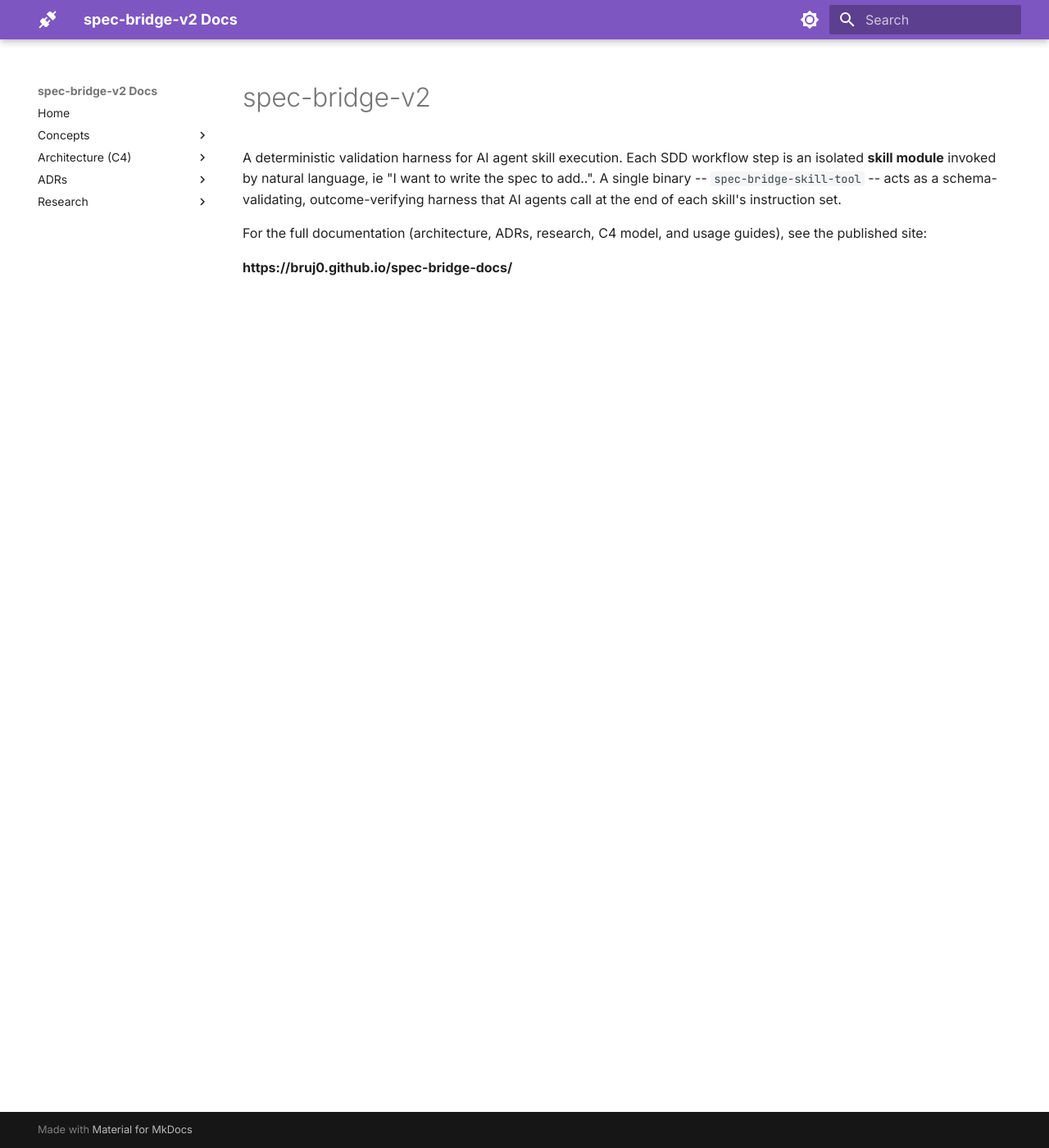
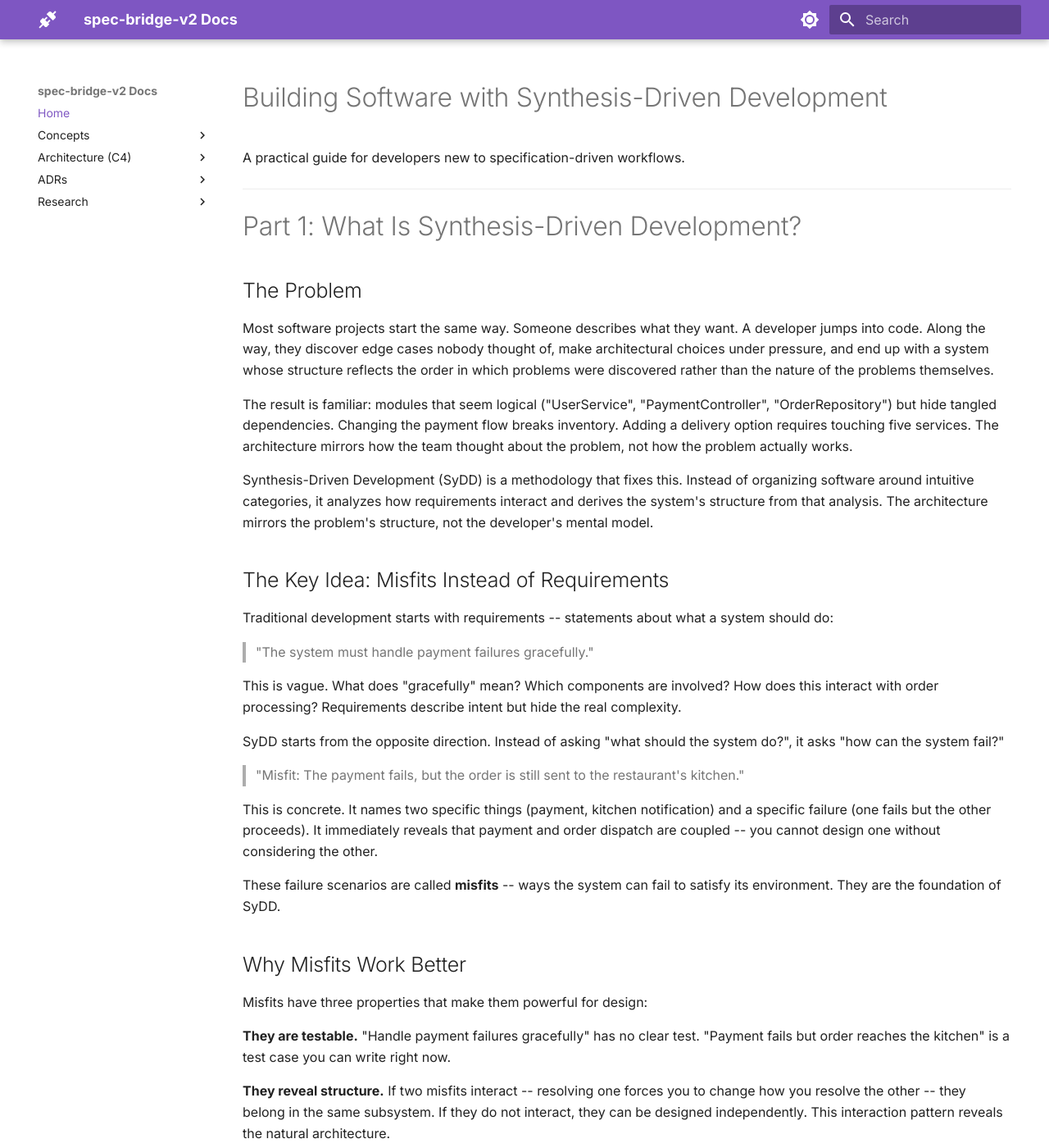
Before and after one commit to bruj0/spec-bridge-docs, an MkDocs documentation site: the page built from docs/index.md, in a window 1280 px wide and 1400 px high. Shown: the whole window at 82% size. Built offline with MkDocs 1.6.1 and Material for MkDocs 9.7.7, drawn with Linux system fonts in a browser that asks for light colours; some of the changed text lies outside the part shown.

Commit message:
docs: set guide as site home

````diff
--- a/docs/README.md
+++ /dev/null
@@ -1,7 +0,0 @@
-# spec-bridge-v2
-
-A deterministic validation harness for AI agent skill execution. Each SDD workflow step is an isolated **skill module** invoked by natural language, ie "I want to write the spec to add..". A single binary -- `spec-bridge-skill-tool` -- acts as a schema-validating, outcome-verifying harness that AI agents call at the end of each skill's instruction set.
-
-For the full documentation (architecture, ADRs, research, C4 model, and usage guides), see the published site:
-
-**https://bruj0.github.io/spec-bridge-docs/**
--- /dev/null
+++ b/docs/index.md
@@ -0,0 +1,260 @@
+# Building Software with Synthesis-Driven Development
+
+A practical guide for developers new to specification-driven workflows.
+
+---
+
+# Part 1: What Is Synthesis-Driven Development?
+
+## The Problem
+
+Most software projects start the same way. Someone describes what they want. A developer jumps into code. Along the way, they discover edge cases nobody thought of, make architectural choices under pressure, and end up with a system whose structure reflects the order in which problems were discovered rather than the nature of the problems themselves.
+
+The result is familiar: modules that seem logical ("UserService", "PaymentController", "OrderRepository") but hide tangled dependencies. Changing the payment flow breaks inventory. Adding a delivery option requires touching five services. The architecture mirrors how the team thought about the problem, not how the problem actually works.
+
+Synthesis-Driven Development (SyDD) is a methodology that fixes this. Instead of organizing software around intuitive categories, it analyzes how requirements interact and derives the system's structure from that analysis. The architecture mirrors the problem's structure, not the developer's mental model.
+
+## The Key Idea: Misfits Instead of Requirements
+
+Traditional development starts with requirements -- statements about what a system should do:
+
+> "The system must handle payment failures gracefully."
+
+This is vague. What does "gracefully" mean? Which components are involved? How does this interact with order processing? Requirements describe intent but hide the real complexity.
+
+SyDD starts from the opposite direction. Instead of asking "what should the system do?", it asks "how can the system fail?"
+
+> "Misfit: The payment fails, but the order is still sent to the restaurant's kitchen."
+
+This is concrete. It names two specific things (payment, kitchen notification) and a specific failure (one fails but the other proceeds). It immediately reveals that payment and order dispatch are coupled -- you cannot design one without considering the other.
+
+These failure scenarios are called **misfits** -- ways the system can fail to satisfy its environment. They are the foundation of SyDD.
+
+## Why Misfits Work Better
+
+Misfits have three properties that make them powerful for design:
+
+**They are testable.** "Handle payment failures gracefully" has no clear test. "Payment fails but order reaches the kitchen" is a test case you can write right now.
+
+**They reveal structure.** If two misfits interact -- resolving one forces you to change how you resolve the other -- they belong in the same subsystem. If they do not interact, they can be designed independently. This interaction pattern reveals the natural architecture.
+
+**They are binary.** Either the system handles the situation or it does not. There is no ambiguity about whether a misfit has been resolved.
+
+## The Origin: Christopher Alexander
+
+SyDD is grounded in the work of architect Christopher Alexander, who published *Notes on the Synthesis of Form* in 1964. Alexander was solving a problem in building design: how do you decompose a complex design into parts that can be worked on independently?
+
+His answer was methodical:
+
+1. List every way a design can fail its environment (misfits).
+2. Map which failures affect each other (the interaction graph).
+3. Group tightly interacting failures into clusters (subsystems).
+4. Design each cluster independently.
+
+The clusters have a critical property: things inside a cluster strongly affect each other (dense internal coupling), while things in different clusters barely affect each other (sparse external coupling). This is exactly the property that makes good software modules.
+
+Alexander demonstrated the power of decomposition with a simple analogy. Imagine 100 lights that need to reach a stable state. If they are all independent, equilibrium takes 2 seconds. If they are all coupled together, it takes longer than the age of the universe. But if you group them into 10 subsystems of 10 lights each, it takes 15 minutes.
+
+The lesson: complex systems only become tractable when you find the right subsystem boundaries. Those boundaries exist in the problem itself -- the designer's job is to discover them, not invent them.
+
+## The Five Phases of SyDD
+
+SyDD organizes development into five phases:
+
+### Phase 1: Context Gathering
+
+Understand the system's environment. Who uses it? What external systems does it interact with? What business rules apply? Then identify every way the system can fail that environment -- every misfit. Tag each misfit with a domain (Data Integrity, Financial, Concurrency, Security, etc.) and note which misfits affect each other.
+
+**You produce**: A specification document with use cases, misfits, constraints, and interaction notes.
+
+### Phase 2: Decomposition
+
+Analyze misfit interactions to discover natural subsystem boundaries. Build a graph where misfits are nodes and interactions are edges. Group tightly connected misfits into clusters. Each cluster becomes a subsystem.
+
+**You produce**: A decomposition showing which misfits belong to which subsystem and why.
+
+### Phase 3: Design
+
+For each subsystem, define abstract components -- design elements that describe what behaviors and data the subsystem owns. Where subsystems must communicate, define explicit contracts specifying what data flows between them. The contract is the only permitted coupling.
+
+**You produce**: A plan with abstract components per subsystem and inter-system contracts.
+
+### Phase 4: Synthesis (Implementation)
+
+Transform abstract components into code. Each component becomes a work package. For each misfit assigned to a work package, write a test that reproduces the failure condition (the misfit), then write the minimum code to make the test pass. This is Test-Driven Development (TDD), but driven by misfits rather than arbitrary test cases.
+
+**You produce**: Working code in isolated branches, one per work package.
+
+### Phase 5: Verification
+
+Review each work package against its assigned misfits. Does it resolve them? Does it respect subsystem boundaries? Does it introduce new failure modes? Then merge the work packages into the main codebase.
+
+**You produce**: A verified, merged feature.
+
+## A Quick Note on TDD
+
+Test-Driven Development is a practice where you write tests before writing implementation code. The cycle is:
+
+1. **Red**: Write a test that describes the behavior you want. Run it. It fails (because the code does not exist yet).
+2. **Green**: Write the minimum code to make the test pass.
+3. **Refactor**: Clean up the code while keeping the test green.
+
+In SyDD, the misfits tell you what tests to write. Each misfit is a failure scenario -- a test that says "the system fails in this specific way." You write a test that reproduces the misfit, then write code that eliminates it. This connects the analytical work (decomposition) directly to the implementation work (coding).
+
+## Worked Example: Food Delivery Checkout
+
+To make this concrete, here is SyDD applied to a food delivery checkout system.
+
+### Context Gathering
+
+**Use cases:**
+- A customer submits food items to buy.
+- The system charges the customer's credit card.
+- The restaurant receives the order to start cooking.
+- The system calculates delivery fees based on location.
+
+**Misfits -- how the system can fail:**
+
+| ID | Domain | Failure Scenario |
+|----|--------|-----------------|
+| A | Data Integrity | User submits an order with zero items or negative total |
+| B | Inventory | User orders an item that sold out while browsing |
+| C | Financial/State | Payment fails but order is sent to the kitchen |
+| D | Logistics | Delivery address is outside the restaurant's radius |
+| E | Concurrency | Two users order the last unit simultaneously; both accepted |
+| F | Idempotency | Network timeout causes retry, creating a duplicate charge |
+
+### Decomposition
+
+Analyze which misfits interact:
+- **A and B interact**: Both validate cart contents and availability. Fixing one affects how you fix the other.
+- **C and F interact**: Both involve payment state. Idempotency (F) directly affects how payment failure (C) is handled.
+- **E interacts with B**: Both involve item availability state.
+- **D has near-zero interaction** with the others. Address validation is independent.
+
+This reveals three natural subsystems:
+
+1. **Order Subsystem** [Misfits A, B, E]: Everything about validating and assembling the order.
+2. **Payment Subsystem** [Misfits C, F]: Everything about charging and financial state.
+3. **Logistics Subsystem** [Misfit D]: Address and delivery fee calculation.
+
+These boundaries were not decided by the developer -- they emerged from analyzing which misfits interact.
+
+### Design
+
+**Order Subsystem** components: CartValidator, InventoryChecker, OrderAssembler. Internal coupling: CartValidator must check InventoryChecker before OrderAssembler runs.
+
+**Payment Subsystem** components: PaymentProcessor, IdempotencyGuard, TransactionLog. Internal coupling: IdempotencyGuard must approve before PaymentProcessor charges.
+
+**Contract (Order -> Payment):** Order produces a validated OrderReceipt. Payment returns a PaymentResult. If payment fails, Order releases inventory holds.
+
+### Synthesis
+
+Work packages map to components:
+- WP01: CartValidator + InventoryChecker. TDD targets: test zero-item rejection, test sold-out detection, test concurrent reservation conflict.
+- WP02: PaymentProcessor + IdempotencyGuard. TDD targets: test payment failure does not notify kitchen, test duplicate charge prevention.
+- WP03: Logistics validation. TDD targets: test out-of-radius rejection.
+- WP04: Inter-system contracts. TDD targets: test contract compliance, test failure propagation.
+
+Every misfit has a work package. Every work package has tests derived from its misfits.
+
+---
+
+# Part 2: Using spec-bridge-v2 to Build Software with SyDD
+
+spec-bridge-v2 is a tool that guides you through the SyDD workflow step by step. It provides templates for each phase, validates that your artifacts have the required structure, and keeps everything organized in a predictable directory layout.
+
+You do not need to memorize the methodology. The templates tell you what to fill in. The validation tool tells you if you missed something.
+
+## How It Works
+
+spec-bridge-v2 has eight skills, each corresponding to a step in the workflow. An AI coding assistant (like Cursor, Claude Code, or similar) reads the skill instructions and walks you through the process interactively. At the end of each step, a validation tool (`spec-bridge-skill-tool`) checks that the output has the required structure.
+
+The workflow is linear:
+
+```
+specify -> decompose (optional) -> plan -> tasks -> implement -> review -> accept -> merge
+```
+
+Each step produces artifacts (markdown files with structured content) in a feature directory under `specs/`.
+
+## Prerequisites
+
+Install the skill tool:
+
+```bash
+cd skill-tool
+pip install -e .
+```
+
+Initialize a project:
+
+```bash
+spec-bridge-skill-tool init --project-root .
+```
+
+This creates the `specs/` directory, copies schema files, and generates skill instruction files for your AI agent.
+
+## Step 1: Specify -- Describe What You Are Building
+
+**What happens**: You have a conversation with the AI agent about what you want to build. The agent asks discovery questions scaled to the complexity of the feature (1-2 for simple, 5+ for complex). Then it creates a `spec.md` file.
+
+**Command**: Run the `spec-bridge-specify` skill (via slash command or agent instruction).
+
+**What you produce**: A `specs/<feature-slug>/spec.md` file. The template has these sections:
+
+### Context (mandatory)
+
+Describe the environment the software operates in. The template asks for two things:
+
+**System Interactions** -- Who and what interacts with this system? List external systems, user roles, data flows, and business processes.
+
+**Use Cases** -- Each use case is a specific interaction. Use the format: `UC#: Actor + Action + Expected Outcome`.
+
+For the food delivery example:
+```markdown
+## Context
+
+### System Interactions
+
+The checkout API interacts with: customers (via mobile/web app),
+the restaurant management system (receives orders), a payment gateway
+(Stripe), and a delivery routing service (calculates fees and ETAs).
+
+### Use Cases
+
+- **UC1**: Customer submits a list of food items to purchase
+- **UC2**: System charges the customer's credit card via Stripe
+- **UC3**: Restaurant receives the confirmed order to begin preparation
+- **UC4**: System calculates delivery fee based on customer location
+```
+
+### Misfits (mandatory)
+
+List every way the system can fail. Tag each with a domain. The template provides the format:
+
+```markdown
+## Misfits
+
+- **Misfit A** (Data Integrity): User submits an order with zero items
+  or a negative total cost
+- **Misfit B** (Inventory): User orders an item that sold out while
+  they were browsing the menu
+- **Misfit C** (Financial/State): Payment fails but the order is still
+  sent to the restaurant's kitchen
+
+### Misfit Interaction Notes
+
+A and B are linked -- both validate cart contents. C and F are linked --
+both involve payment state management.
+```
+
+The validation tool requires at least 2 misfits. If you cannot identify 2 failure scenarios, the feature may be too trivial for formal specification.
+
+### Remaining sections
+
+The template also includes sections for User Scenarios (with Given/When/Then acceptance criteria), Requirements (functional and non-functional), Key Entities, Success Criteria, Assumptions, and Out of Scope. Fill these as you would in any specification.
+
+### Validation
+
+After writing spec.md, the AI agent runs:
--- a/mkdocs.yml
+++ b/mkdocs.yml
@@ -58,7 +58,7 @@ markdown_extensions:
 extra_javascript:
   - assets/javascripts/nav-accordion.js
 nav:
-  - Home: 03-guide-synthesis-driven-development.md
+  - Home: index.md
   - Concepts:
       - Software Architecture Guidelines: 00-software-architecture-guidelines.md
       - Synthesis-Driven Development: 01-synthesis-driven-development.md
````
Also changed, not shown: docs/research/infra/00-index.md (+1 -1 lines), 1 other file.
